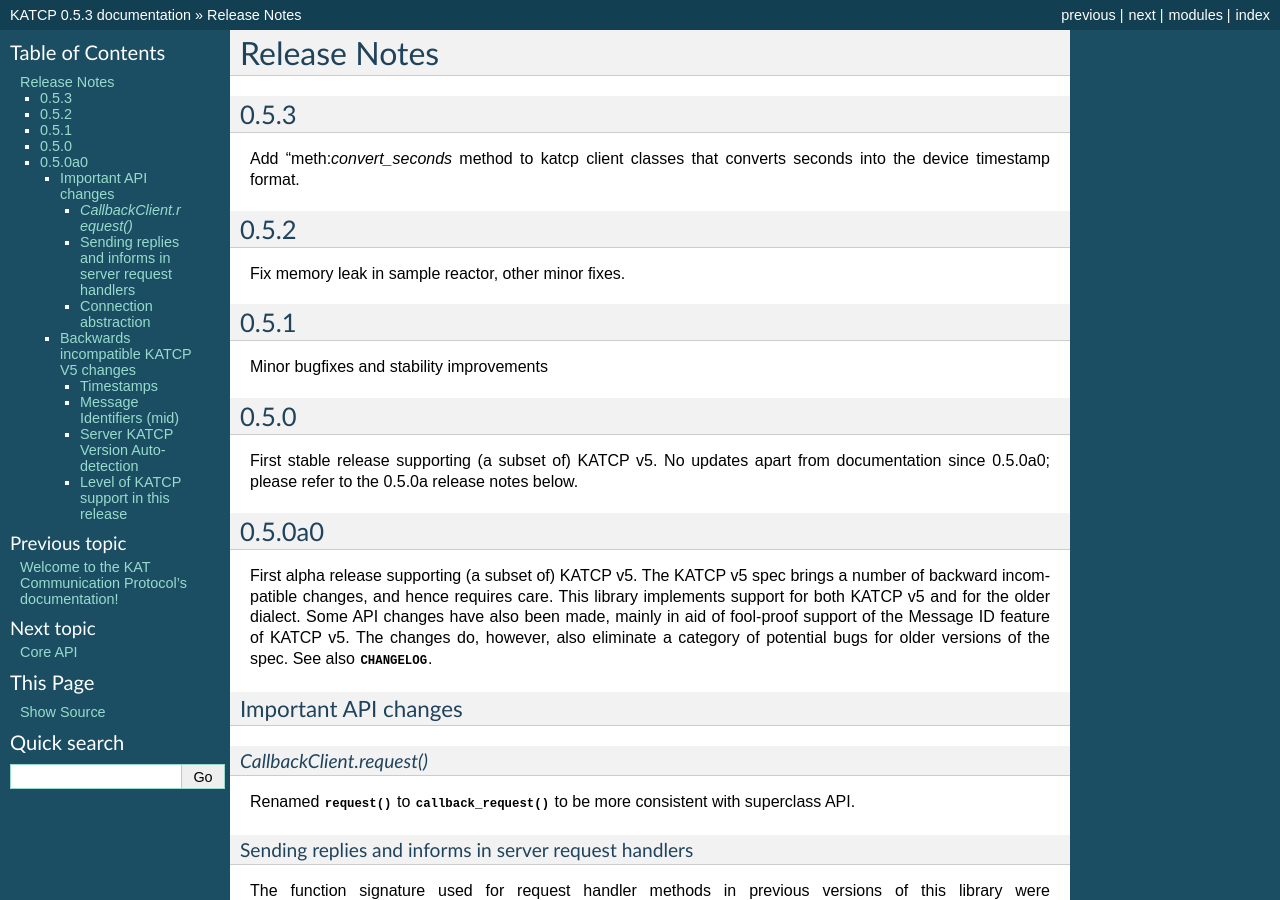
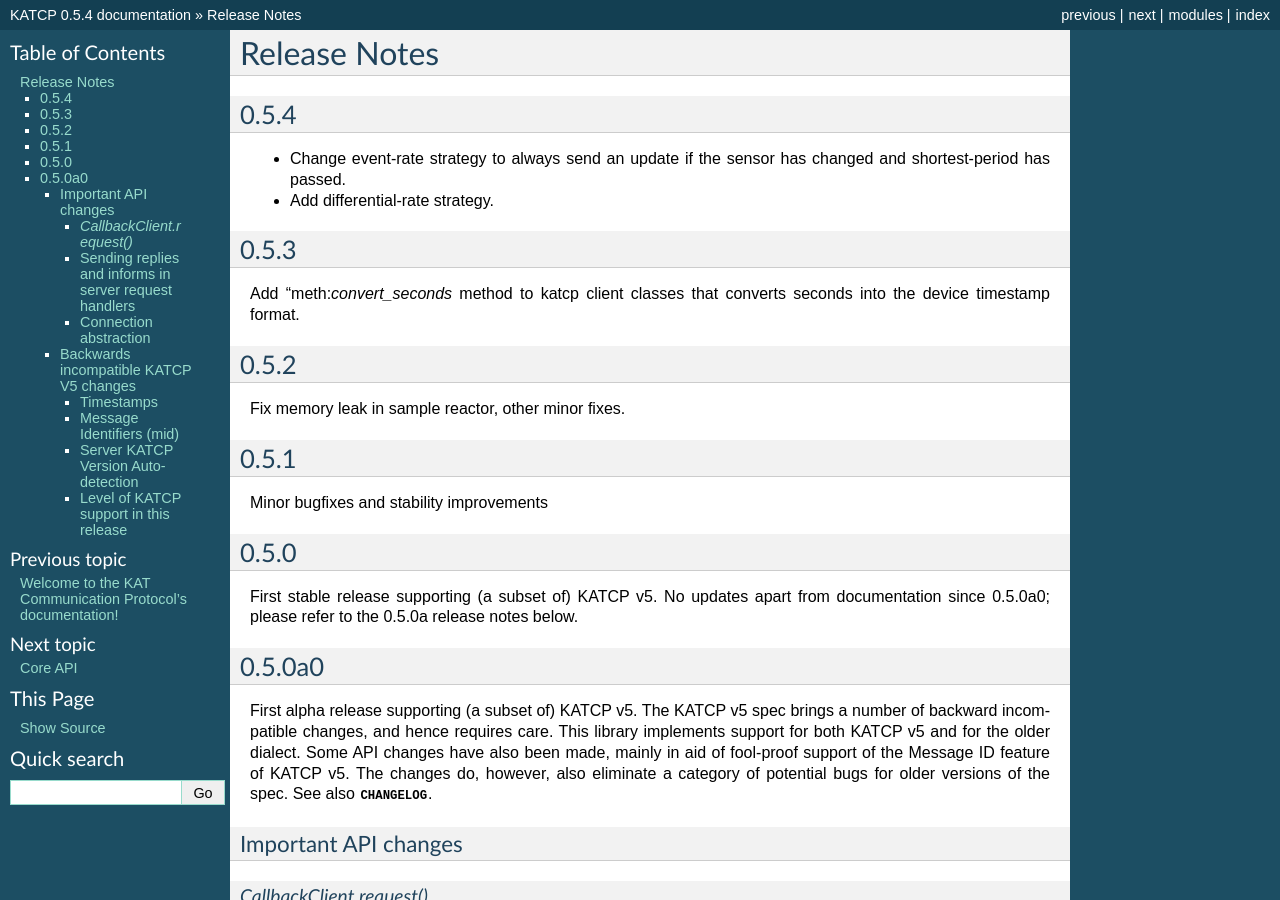
Before and after one commit to ska-sa/katcp-python, a Sphinx documentation site: the page built from doc/releasenotes.rst, in a window 1280 px wide and 900 px high. Built offline with Sphinx 7.4.7, drawn with Linux system fonts in a browser that asks for light colours; formulas are drawn with MathJax 3; some of the changed text lies outside the part shown.

Commit message:
Update katcp docs and version for 0.5.4
git-svn-id: https://katfs.kat.ac.za/svnDS/code/katcp-python/trunk@17900 b56c7a7d-ac47-0410-a905-b6f7de78896a

```diff
--- a/doc/releasenotes.rst
+++ b/doc/releasenotes.rst
@@ -3,6 +3,14 @@
 *************
 Release Notes
 *************
+
+0.5.4
+=====
+
+* Change event-rate strategy to always send an update if the sensor has
+  changed and shortest-period has passed.
+* Add differential-rate strategy.
+
 
 0.5.3
 =====
--- a/katcp/version.py
+++ b/katcp/version.py
@@ -7,7 +7,7 @@
 """katcp version information.
    """
 
-VERSION = (0, 5, 3, 'final', 0)
+VERSION = (0, 5, 4, 'final', 0)
 
 BASE_VERSION_STR = '.'.join([str(x) for x in VERSION[:3]])
 VERSION_STR = {
```
Also changed, not shown: 2 other files.
